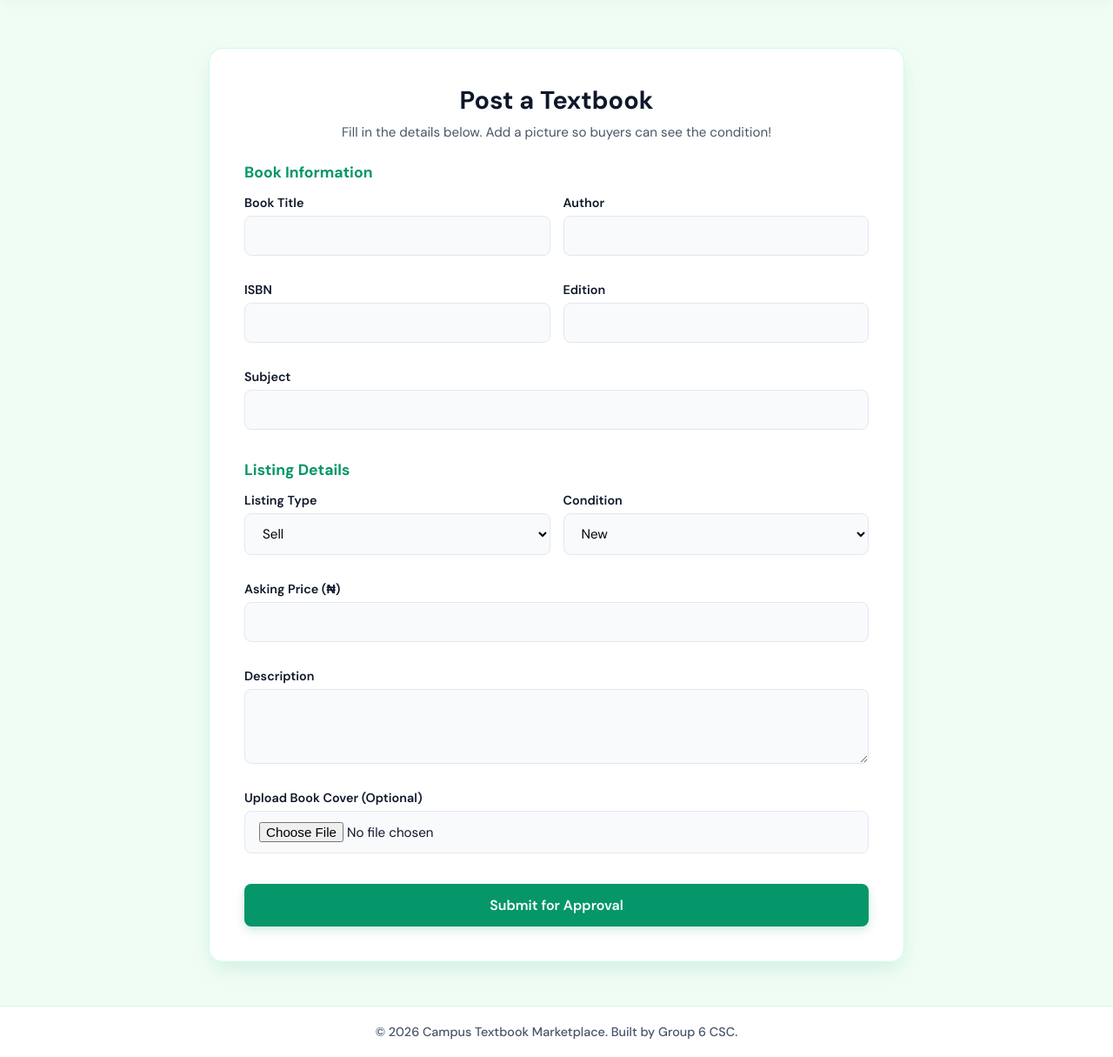
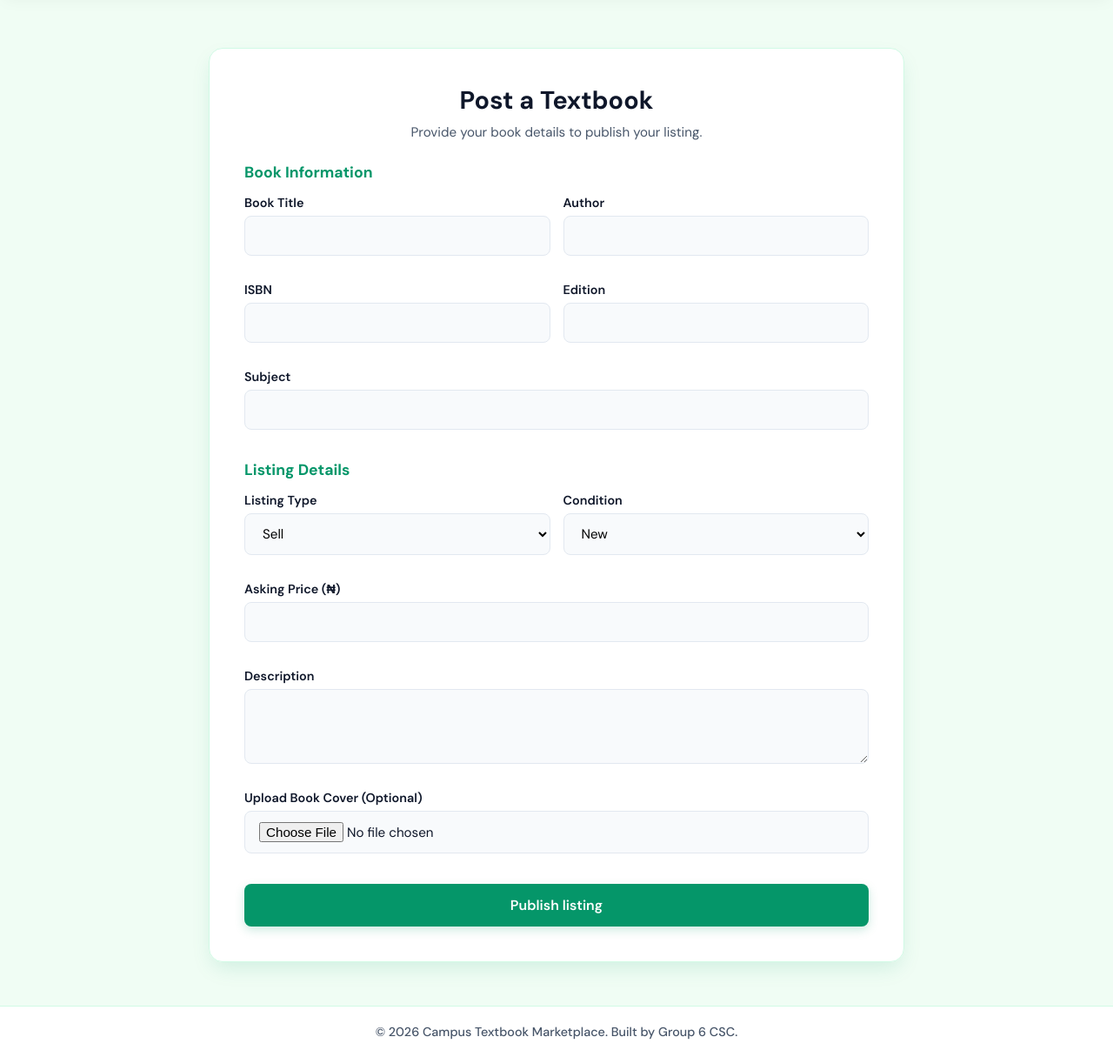
Before and after one commit to OxPraiseDev/CampusTextBookMarketPlace, a Django app: template templates/create_listing.html in a window 1280 px wide. Shown: the part 70-1285 px from the top of the page at 87% size. Run offline with Django 5.2, Linux system fonts and the light colour scheme; the template is opened without the code that fills it: values that come from a table or form of the project are taken from there, others are empty.

Commit message:
feat: added image uploads, live preview, modal, and cleaned up UI

```diff
--- a/templates/_book_grid.html
+++ b/templates/_book_grid.html
@@ -39,9 +39,9 @@
                 {% elif user == listing.seller %}
                     <span style="font-size: 0.8rem; color: var(--text-muted); font-style: italic;">Your Listing</span>
                 {% else %}
-                    <a href="{% url 'login' %}" class="btn btn-outline" style="padding: 8px 16px; font-size: 0.85rem;">
-                        <span class="material-icons-round" style="font-size: 16px;">login</span> Login to Chat
-                    </a>
+                  <a href="{% url 'login' %}" class="btn btn-outline" style="padding: 8px 16px; font-size: 0.85rem;">
+    Login to Chat
+</a>
                 {% endif %}
             </div>
         </div>
--- a/templates/create_listing.html
+++ b/templates/create_listing.html
@@ -4,7 +4,7 @@
 <div class="auth-wrapper" style="padding: 20px 0;">
     <div class="auth-card" style="max-width: 800px;">
         <h2>Post a Textbook</h2>
-        <p class="auth-subtitle">Fill in the details below. Add a picture so buyers can see the condition!</p>
+        <p class="auth-subtitle">Provide your book details to publish your listing.</p>
 
         <!-- MANDATORY: enctype="multipart/form-data" for file uploads -->
         <form method="POST" enctype="multipart/form-data">
@@ -27,14 +27,14 @@
                 <div class="form-group full-width"><label>Description</label>{{ form.description }}</div>
             </div>
 
-            <!-- IMAGE UPLOAD & PREVIEW -->
+            <!-- NEW: IMAGE UPLOAD & LIVE PREVIEW -->
             <div class="form-group full-width" style="margin-top: 15px;">
                 <label>{{ form.image.label }}</label>
                 {{ form.image }}
                 <img id="image-preview" style="display: none; max-width: 100%; height: 200px; object-fit: contain; margin-top: 15px; border-radius: 12px; border: 2px dashed var(--primary); padding: 5px;">
             </div>
 
-            <button type="submit" class="btn btn-primary btn-large" style="margin-top: 20px;">Submit for Approval</button>
+            <button type="submit" class="btn btn-primary btn-large" style="margin-top: 20px;">Publish listing</button>
         </form>
     </div>
 </div>
@@ -64,7 +64,7 @@
     typeField.addEventListener('change', togglePrice);
     togglePrice(); // Run on page load
 
-    // JavaScript for Live Image Preview
+    // NEW: JavaScript for Live Image Preview
     const imageInput = document.querySelector('input[type="file"]');
     const imagePreview = document.getElementById('image-preview');
 
```
